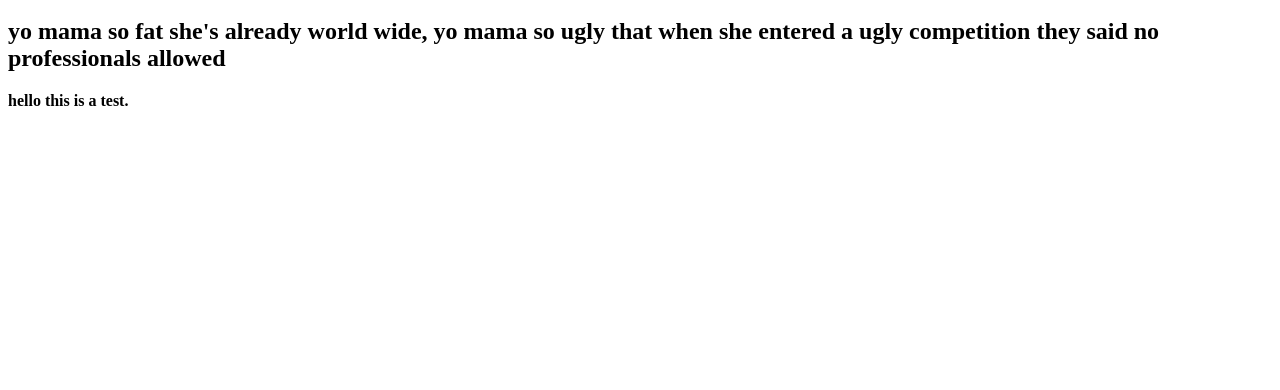
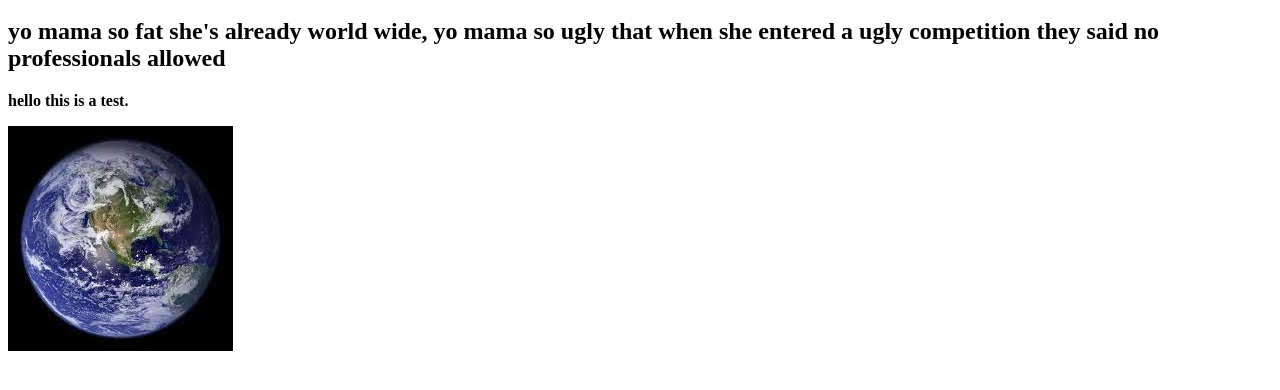
Before and after one commit to jf4232223/code-learning, a plain HTML site: page index.html in a window 1280 px wide. Shown: the part 48-438 px from the top of the page. Drawn offline with Linux system fonts and the light colour scheme.

Commit message:
Update index.html

```diff
--- a/index.html
+++ b/index.html
@@ -3,6 +3,7 @@
 <h1>coding learning</h1>
   <h2>yo mama so fat she's already world wide, yo mama so ugly that when she entered a ugly competition they said no professionals allowed</h2>
 <p><b>hello this is a test.</b></p>
+<img src="download.jpeg" alt="Italian Trulli">
 
 
 </head>
```
